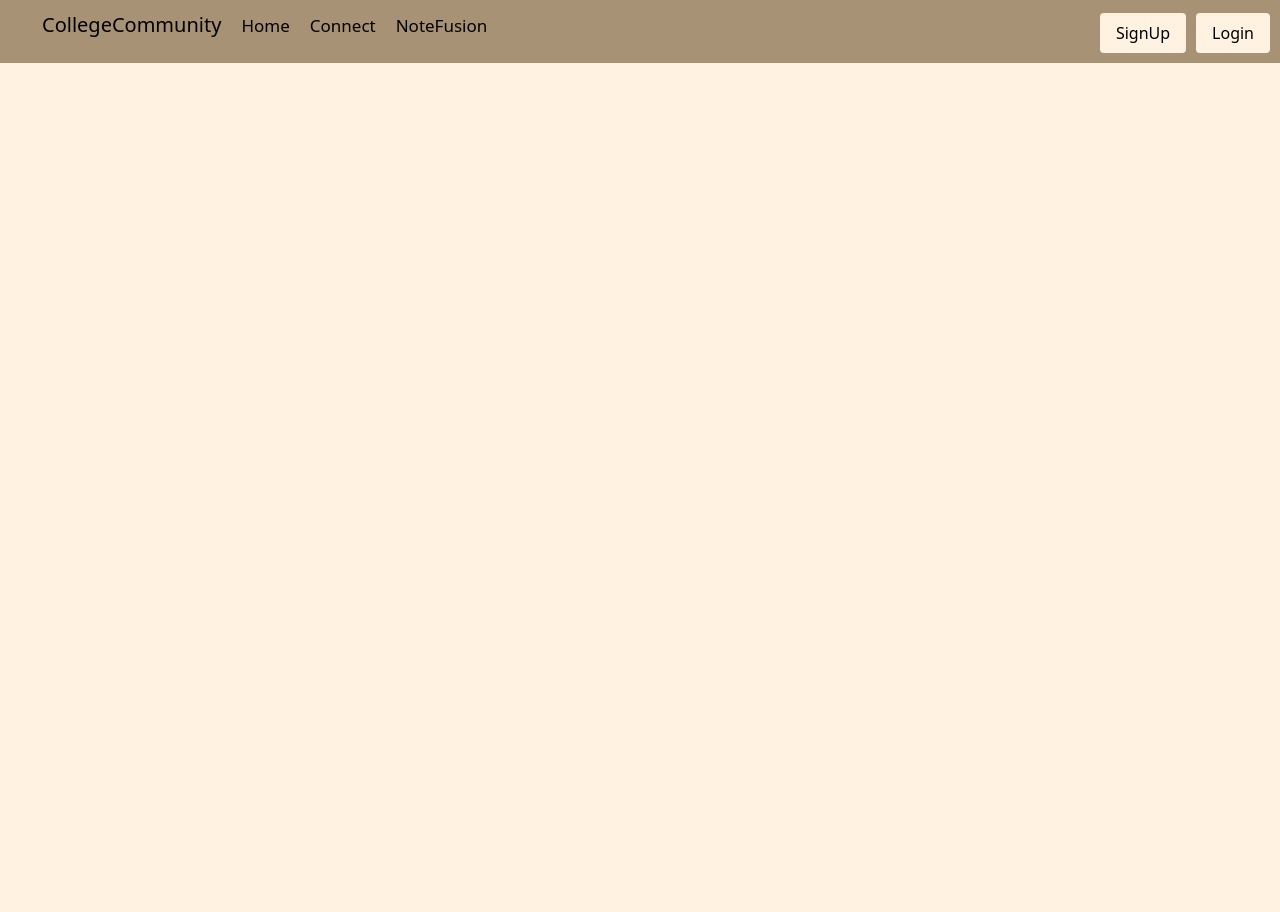
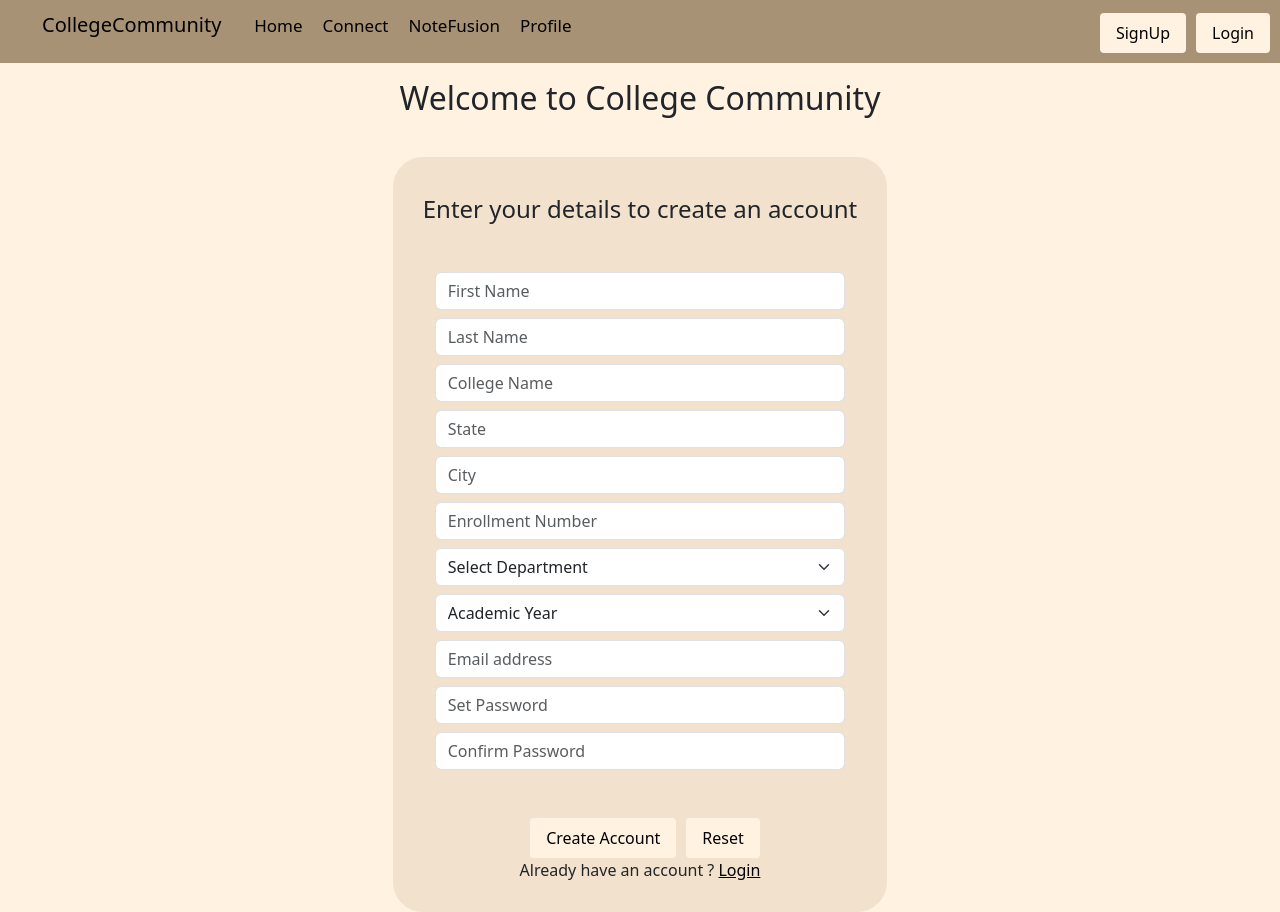
Before and after one commit to akshaypatra/CommunityV0.3-frontend, a React (Create React App) app: page /signup in a window 1280 px wide. Before the commit the page ends 800 px from the top, so only its background shows below. Built offline with nearby package versions, Linux system fonts and the light colour scheme.

Commit message:
created the design and structure of signup form

```diff
--- a/package.json
+++ b/package.json
@@ -9,6 +9,7 @@
     "react": "^18.3.1",
     "react-dom": "^18.3.1",
     "react-icons": "^5.2.1",
+    "react-router-dom": "^6.24.0",
     "react-scripts": "5.0.1",
     "web-vitals": "^2.1.4"
   },
--- a/src/App.css
+++ b/src/App.css
@@ -9,6 +9,10 @@
   background-color: rgb(167,146,118);
 }
 
+.nav-header{
+  margin-right: 1vw;
+
+}
 .Navbar-list li{
   display:inline;
   float: left;
@@ -29,6 +33,10 @@
   color: aliceblue;
 }
 
+a{
+  text-decoration: none;
+  color: black;
+}
 
 /* 1.2 Navbar button css */
 
@@ -104,3 +112,30 @@ button:hover{
 html{
   background-color: rgb(255,242,225);
 }
+
+/* 3.1 HomePage */
+.HomePage{
+  background-color: rgb(255,242,225);
+}
+
+/* 4.1 Signup page */
+
+.signupPage{
+  background-color:rgb(255,242,225) ;
+  display: flex;
+  justify-content: center;
+  flex-direction: column;
+  text-align: center;
+
+}
+
+.form-container{
+  background-color:rgba(231, 212, 187, 0.547) ;
+  padding: 30px;
+  border-radius: 30px;
+  margin: auto;
+}
+
+.login-link{
+  text-decoration: underline;
+}
--- a/src/App.js
+++ b/src/App.js
@@ -1,10 +1,23 @@
 
 import './App.css';
 import Home from './pages/Home';
+import { BrowserRouter,Routes,Route } from 'react-router-dom';
+import NavBar from './components/NavBar';
+import Signup from './pages/Signup';
 function App() {
   return (
     <div className="App">
-       <Home/>
+      <BrowserRouter>
+
+        <NavBar/>
+        <Routes>
+            <Route exact path="/" element={<Home/>} />
+            <Route  path="/signup" element={<Signup/>} />
+
+        </Routes>
+
+
+      </BrowserRouter>
     </div>
   );
 }
--- a/src/components/NavBar.js
+++ b/src/components/NavBar.js
@@ -1,5 +1,6 @@
 import React,{useState} from 'react'
 import { SlMenu } from "react-icons/sl";
+import { Link } from 'react-router-dom';
 
 export default function NavBar() {
     const [menuOpen, setMenuOpen] = useState(false);
@@ -11,16 +12,17 @@ export default function NavBar() {
     <nav className='Navbar'>
 
         <ul className={`Navbar-list ${menuOpen ? 'show' : ''}`}>
-            <li>CollegeCommunity</li>
-            <li><a href='/'>Home</a></li>
-            <li><a href='/'>Connect</a></li>
-            <li><a href='/'>NoteFusion</a></li>
+            <li className='nav-header'>CollegeCommunity</li>
+            <li><Link to='/'>Home</Link></li>
+            <li><Link to='/connect'>Connect</Link></li>
+            <li><Link to='/notefusion'>NoteFusion</Link></li>
+            <li><Link to='/profile'>Profile</Link></li>
 
         </ul>
         <div className='nav-buttons'>
             <button className="menu-toggle" onClick={toggleMenu}><SlMenu /></button>
-            <button className='Signup-button'>SignUp</button>
-            <button className='Login-button'>Login</button>
+            <button className='Signup-button'><Link to="/signup" >SignUp</Link></button>
+            <button className='Login-button'><Link to="/login" >Login</Link></button>
         </div>
     </nav>
   )
--- a/src/pages/Home.js
+++ b/src/pages/Home.js
@@ -1,10 +1,10 @@
 import React from 'react'
-import NavBar from '../components/NavBar'
+
 
 export default function Home() {
   return (
-    <div>
-        <NavBar/>
+    <div className='HomePage'>
+        This is home page
 
 
     </div>
--- /dev/null
+++ b/src/pages/Signup.js
@@ -0,0 +1,56 @@
+import React from 'react'
+import { Link } from 'react-router-dom'
+
+export default function Signup() {
+  return (
+    <div className='signupPage'>
+        <h2 className='my-3'>Welcome to College Community</h2><br/>
+
+        <div className='form-container'>
+        <h4 className='header my-2'>Enter your details to create an account</h4>
+            <form >
+                <div className='container my-5'>
+
+                <input id='firstname' className='form-control my-2' placeholder='First Name' required/>
+
+                <input id='lastname' className='form-control my-2' placeholder='Last Name' required></input>
+                <input id='CollegeName' className='form-control my-2' placeholder='College Name' required></input>
+                <input id='State' className='form-control my-2' placeholder='State' required></input>
+                <input id='City' className='form-control my-2' placeholder='City' required></input>
+                <input id='enrollmentNumber' className='form-control my-2' placeholder='Enrollment Number' required ></input>
+                <select class="form-select" aria-label="Default select example" required>
+                        <option selected>Select Department</option>
+                        <option value="1">Btech CSE core</option>
+                        <option value="2">Btech IT</option>
+                        <option value="3">Btech Artificial Intelligence </option>
+                        <option value="4">Btech Cloud Computing </option>
+                        <option value="5">Btech AI/ML </option>
+                        <option value="6">Btech Blockchain </option>
+                        <option value="7">Btech Cyber Security </option>
+                </select>
+                <select class="form-select my-2" aria-label="Default select example" required>
+                        <option selected>Academic Year</option>
+                        <option value="1">First year</option>
+                        <option value="2">Second year</option>
+                        <option value="3">Third year </option>
+                        <option value="4">Final year </option>
+
+                </select>
+                <input type="email" class="form-control" id="exampleFormControlInput1" placeholder="Email address" required></input>
+                <input id='password' type='password' className='form-control my-2' placeholder='Set Password' required></input>
+                <input id='Confirmpassword' type='password' className='form-control my-2' placeholder='Confirm Password' required ></input>
+                </div>
+
+                <div>
+                <button className='Signup-button'>Create Account</button>
+                <button className='Login-button'>Reset</button>
+                </div>
+
+                Already have an account ? <Link className='login-link'  to="/login"  >Login</Link>
+            </form>
+
+        </div>
+
+    </div>
+  )
+}
```
Also changed, not shown: 1 other file (tests, documents, lock files or other folders).
